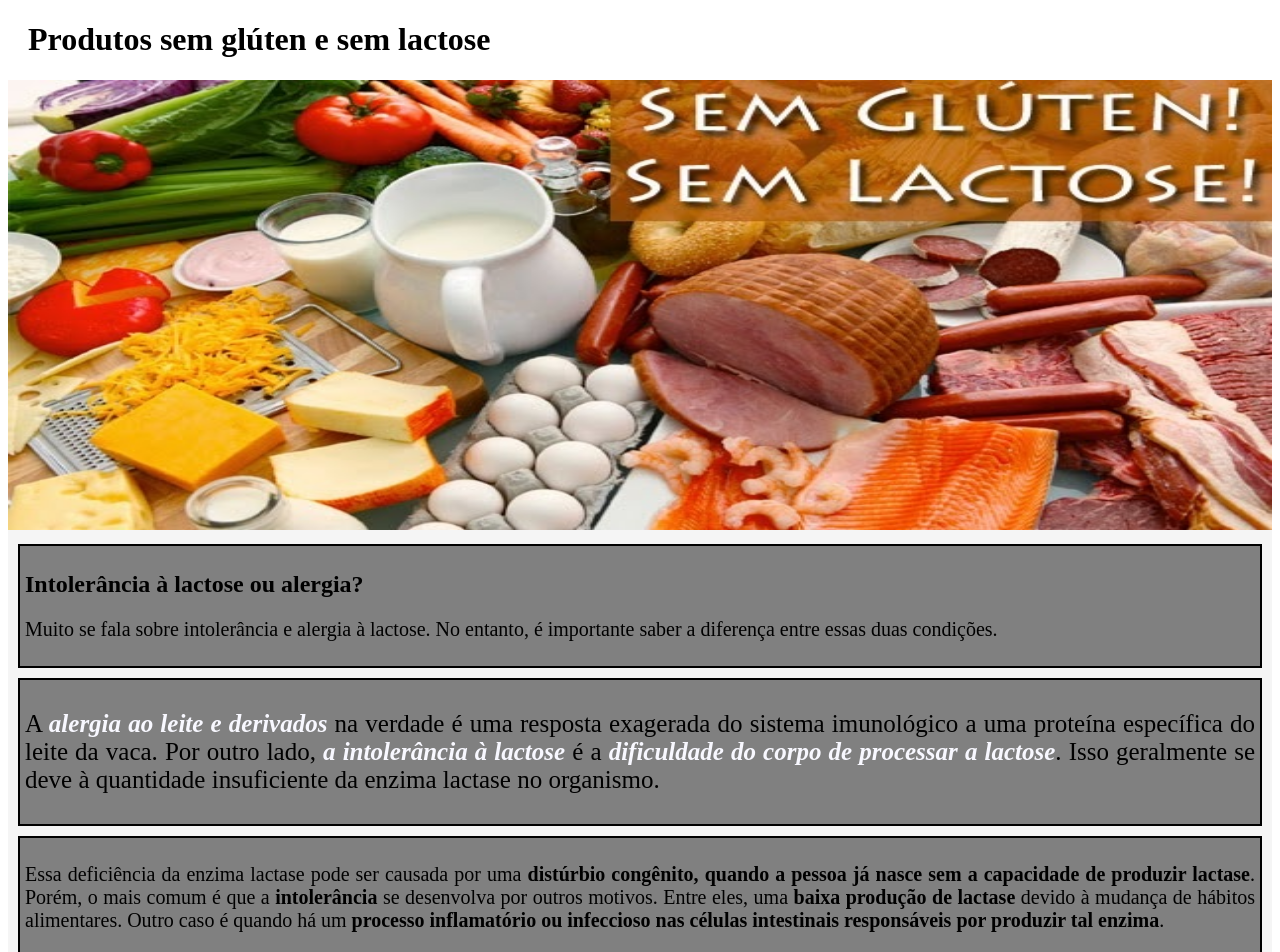
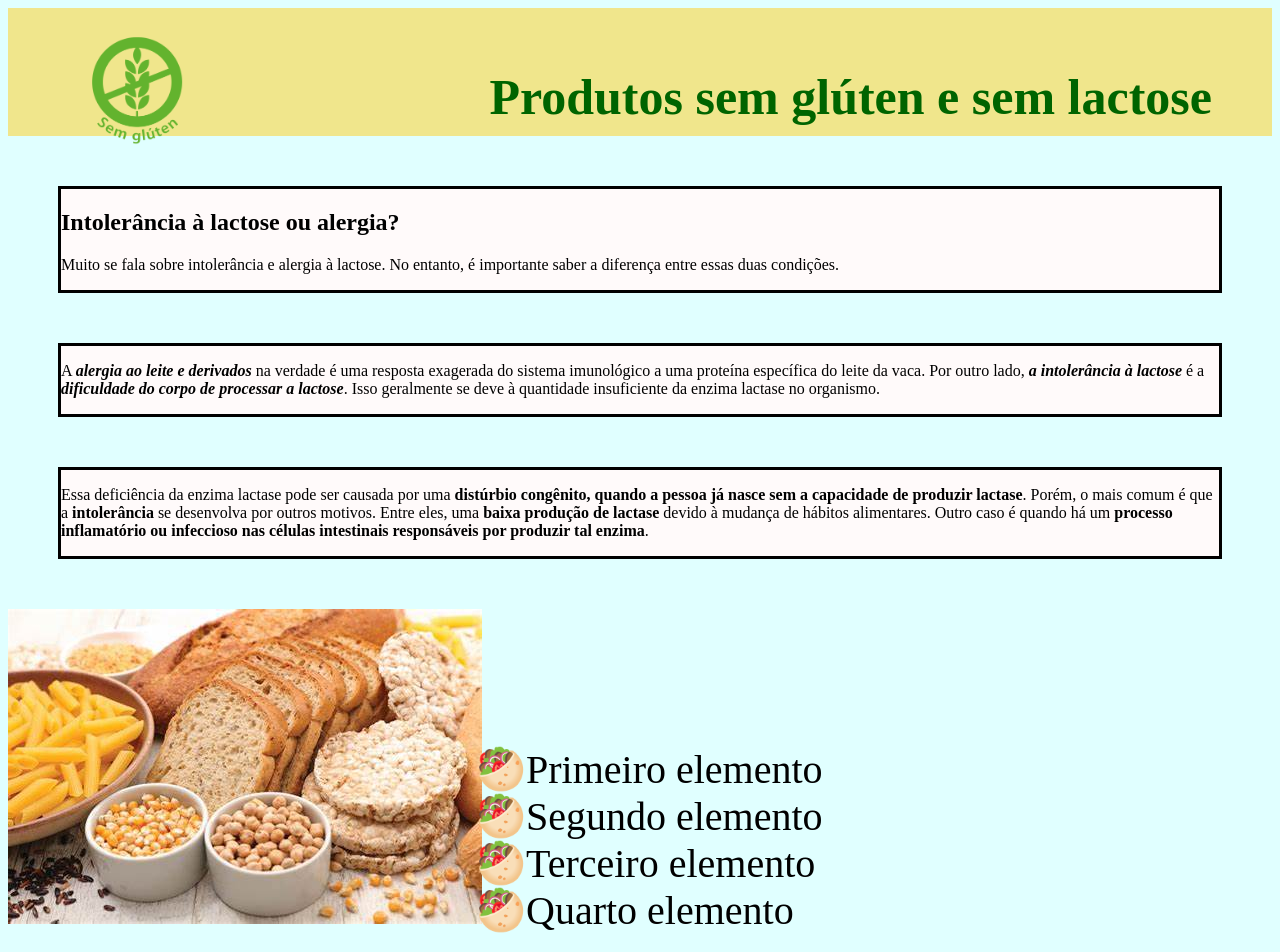
Before and after one commit to AparecidaMiranda/GEProgramacaoEM-Turmal, a plain HTML site: page index.html in a window 1280 px wide. Shown: the top 952 px of the page. Drawn offline with Linux system fonts and the light colour scheme.

Commit message:
Add files via upload

```diff
--- a/index.html
+++ b/index.html
@@ -13,7 +13,8 @@
 		</header>
 
 		<main>
-			<img id="banner" src="banner.jpg">
+			<img id="banner" src="free.png">
+
 			<div class="momentos">
 
 				<h2 class="titulo-centralizado">Intolerância à lactose ou alergia?</h2>
@@ -26,7 +27,7 @@
 				<p id="alergia">A <em><strong>alergia ao leite e derivados</em></strong> na verdade é uma resposta exagerada do sistema imunológico a uma proteína específica do leite da vaca. Por outro lado, <em><strong>a intolerância à lactose </em></strong>é a <em><strong>dificuldade do corpo de processar a lactose</em></strong>. Isso geralmente se deve à quantidade insuficiente da enzima lactase no organismo.</p>
 			</div>
 
-			<div class="momentos">
+			<div class="momentos" >
 				<p id="missao">Essa deficiência da enzima lactase pode ser causada por uma <strong>distúrbio congênito, quando a pessoa já nasce sem a capacidade de produzir lactase</strong>. Porém, o mais comum é que a <strong>intolerância </strong>se desenvolva por outros motivos. Entre eles, uma <strong>baixa produção de lactase</strong> devido à mudança de hábitos alimentares. Outro caso é quando há um <strong>processo inflamatório ou infeccioso nas células intestinais responsáveis por produzir tal enzima</strong>.</p>
 			</div>
 
--- a/style.css
+++ b/style.css
@@ -1,91 +1,92 @@
-body{
 
-}
-
-main{
-  background-color:#F5F5F5;
-}
-
-footer{
-	background-color: #F51233;
-	text-align: center;
-	}
-
-#banner{
-	width: 100%;
-  height: 450px;
+body {
+	background-color: #E0FFFF;
 }
 
 
 .titulo-principal{
-	padding-left: 20px;
-}
-
-.titulo-esquerda{
-	text-align: left;
-  padding-left: 20px;
-}
-
-p{
-	text-align:justify;
+	display: block;
+	text-align: right;
+	font-size: 50px;
+	color: #006400;
+	background-color:#F0E68C;
+ 	padding: 60px 60px 10px 10px;
+ 	margin: auto;
 
 }
 
-#missao{
-	font-size:20px
-}
-
-#alergia{
-  font-size:25px
-}
-
-em strong{
-	color: #F8F8FF;
+#banner{
+	width: 7%;
+	margin: 0 0;
+  	display: block;
+  	position: absolute;
+  	top: 10%;
+  	left: 10%;
+  	transform: translate(-40%, -40%);
 
 }
 
-.itens{
-	font-style: italic;
+.momentos{
+ 	background-color: #FFFAFA;
+ 	padding: block;
+ 	margin: 50px;
+ 	border: black solid 3px;
  }
 
-.beneficios{
-	background:#FFFFFF;
-	padding: 20px;
-}
+#missao{
 
-ul{
-	display: inline-block;
-	vertical-align: top;
-	width: 20%;
-	margin-right: 15%;
+
 }
 
 
-.imagembeneficios{
-	width: 50%;
+#imagemprincipal{
+	width: 80%;
+	height: 400px;
+	border: 2px solid black;
+	padding: 20px;
+	margin: 20px;
+
+
+
 }
 
-.momentos{
-	background-color: gray;
-	padding: 5px;
-	margin: 10px;
-	border: black solid 2px;
+
+h3 {
+	text-align: center;
+	color:black;
+
 }
 
-#OIP{
-	display: inline-block;
-	width: 50%;
+b {
+	color: black;
+	font-size: 30px;
+}
+
+#paragrafodiferente {
+	color: darkred;
+	font-size: 50px;
+
+
+}
+
+i {
+font-size: 40px;
+ }
+
+
+
+ #imagemlateral {
+ 	display:inline-block ;
+ 	width: 30%;
  	height: inherit;
  	vertical-align: top;
  }
 
-.lista{
-	display: inline-block;
+ .lista {
+ 	display:inline-block ;
  	font-size: 40px;
-	margin: 20px;
-
  }
 
-ul li::marker{
-	content: "🎂";
+ ul li::marker {
+ 	content: "🥙";
  }
```
Also changed, not shown: free.png (added). Lines whose indentation alone changed are shown as unchanged.
